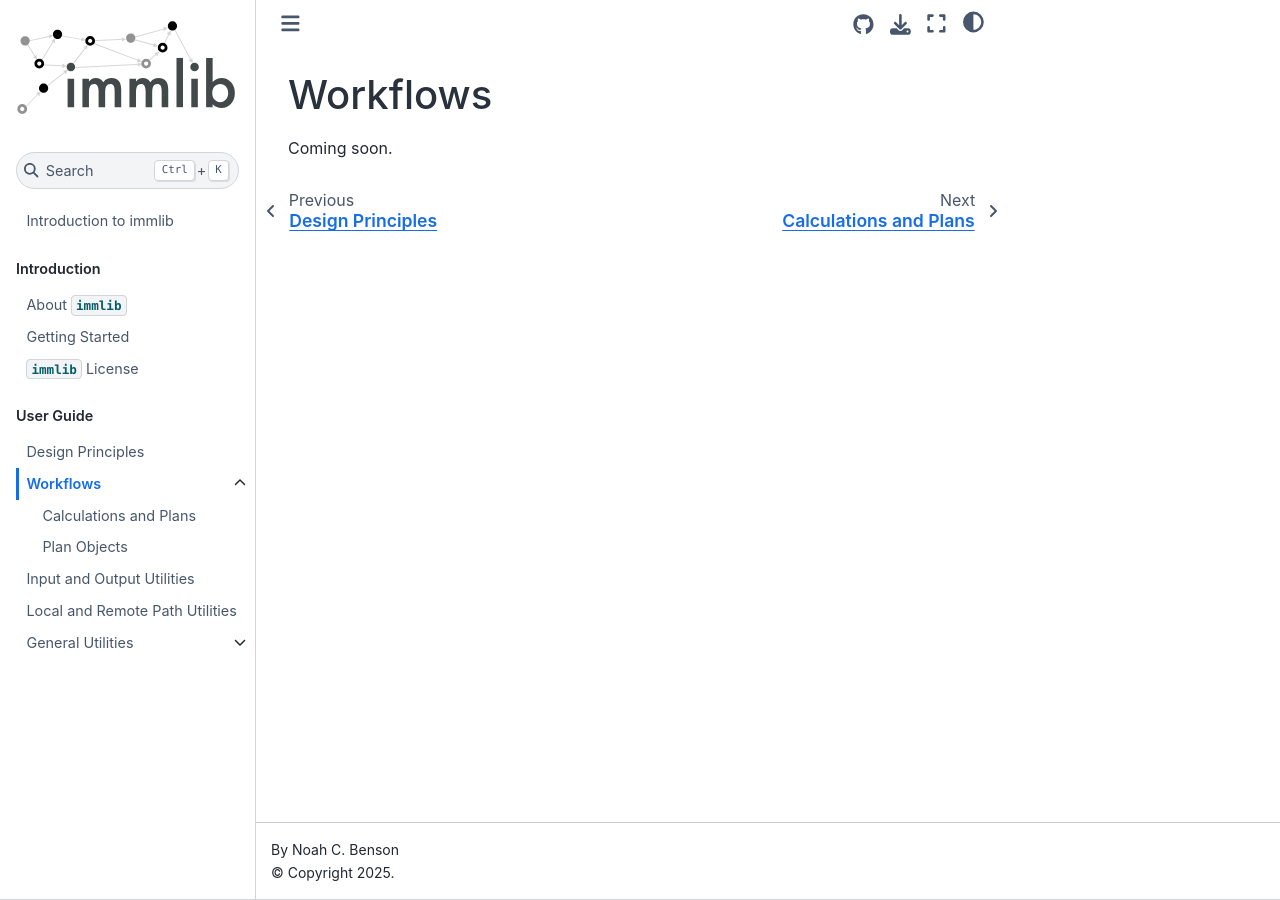
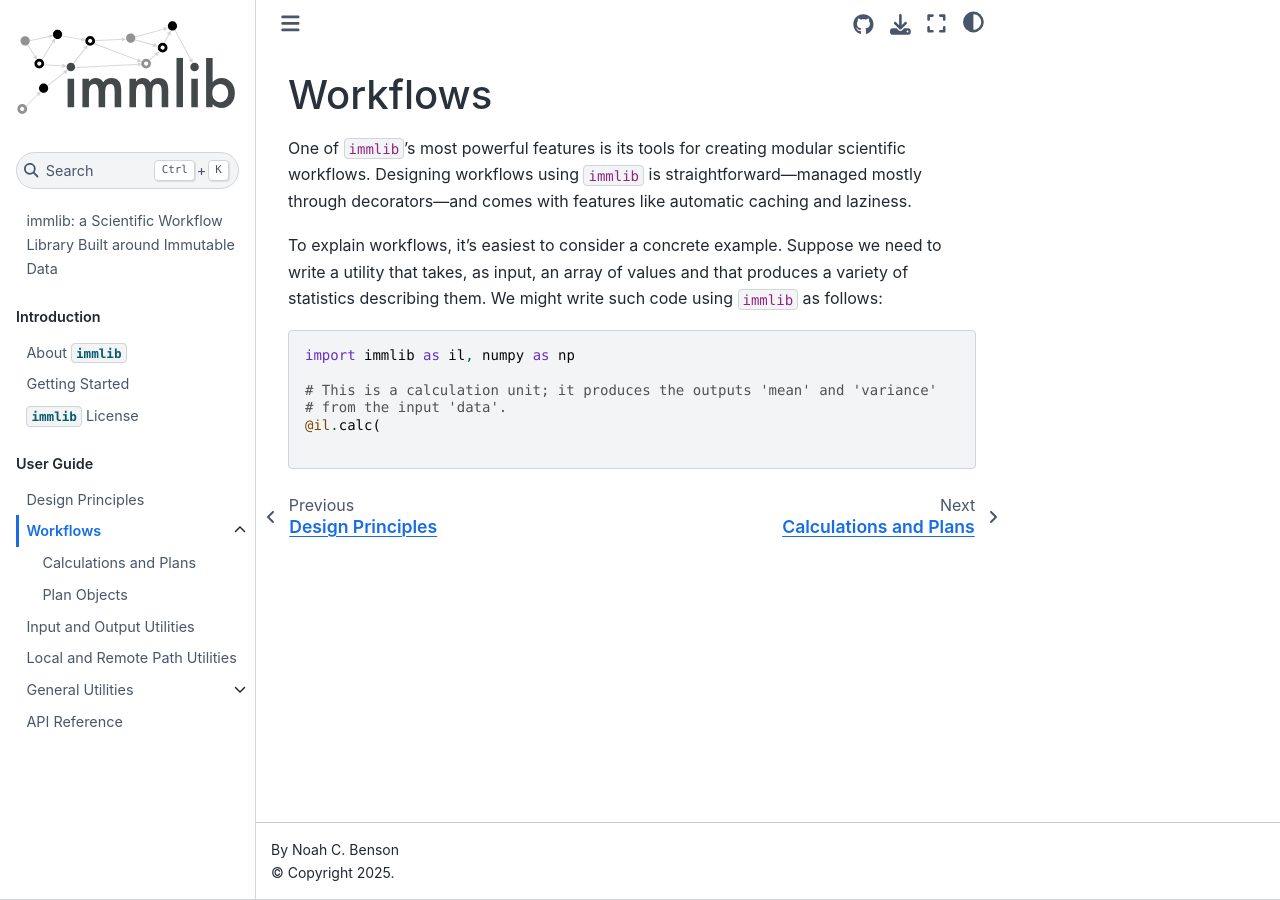
Before and after one commit to noahbenson/immlib, a Jupyter Book: the page built from docs/immlib/user-guide/workflows.md, in a window 1280 px wide. Built offline with Jupyter Book 1.0.4 settings and Sphinx 7.4.7 and the Sphinx Book theme 1.1.4, drawn with Linux system fonts in a browser that asks for light colours.

Commit message:
updating documentation structure

````diff
--- a/docs/immlib/_config.yml
+++ b/docs/immlib/_config.yml
@@ -20,8 +20,17 @@ latex:
   latex_documents:
     targetname: immlib-docs.tex
 
-bibtex_bibfiles:
-  - references.bib
+sphinx:
+  extra_extensions:
+    - 'sphinx.ext.autodoc'
+    - 'sphinx.ext.napoleon'
+    - 'sphinx.ext.viewcode'
+    - 'sphinx.ext.autosummary'
+  config:
+    add_module_names: False
+    autosummary_generate: True
+#bibtex_bibfiles:
+#  - references.bib
 
 repository:
   url: https://github.com/noahbenson/immlib
--- a/docs/immlib/_toc.yml
+++ b/docs/immlib/_toc.yml
@@ -26,3 +26,4 @@ parts:
           - file: user-guide/utils/functional
           - file: user-guide/utils/predicates
           - file: user-guide/utils/other
+      - file: api
--- /dev/null
+++ b/docs/immlib/api.rst
@@ -0,0 +1,5 @@
+API Reference
+=============
+
+.. automodule:: immlib
+    :members:
--- a/docs/immlib/intro.md
+++ b/docs/immlib/intro.md
@@ -1,4 +1,4 @@
-# Introduction to `immlib`
+# `immlib`: a Scientific Workflow Library Built around Immutable Data
 
 `immlib` is a lightweight Python library that simplifies the design of
 application programming interfaces (APIs) for scientific libraries. The name
--- a/docs/immlib/user-guide/workflows.md
+++ b/docs/immlib/user-guide/workflows.md
@@ -1,3 +1,20 @@
 # Workflows
 
-Coming soon.
+One of `immlib`'s most powerful features is its tools for creating modular
+scientific workflows. Designing workflows using `immlib` is
+straightforward&mdash;managed mostly through decorators&mdash;and comes with
+features like automatic caching and laziness.
+
+To explain workflows, it's easiest to consider a concrete example. Suppose we
+need to write a utility that takes, as input, an array of values and that
+produces a variety of statistics describing them. We might write such code
+using `immlib` as follows:
+
+```python
+import immlib as il, numpy as np
+
+# This is a calculation unit; it produces the outputs 'mean' and 'variance'
+# from the input 'data'.
+@il.calc(
+
+```
````
Also changed, not shown: 1 other file.
